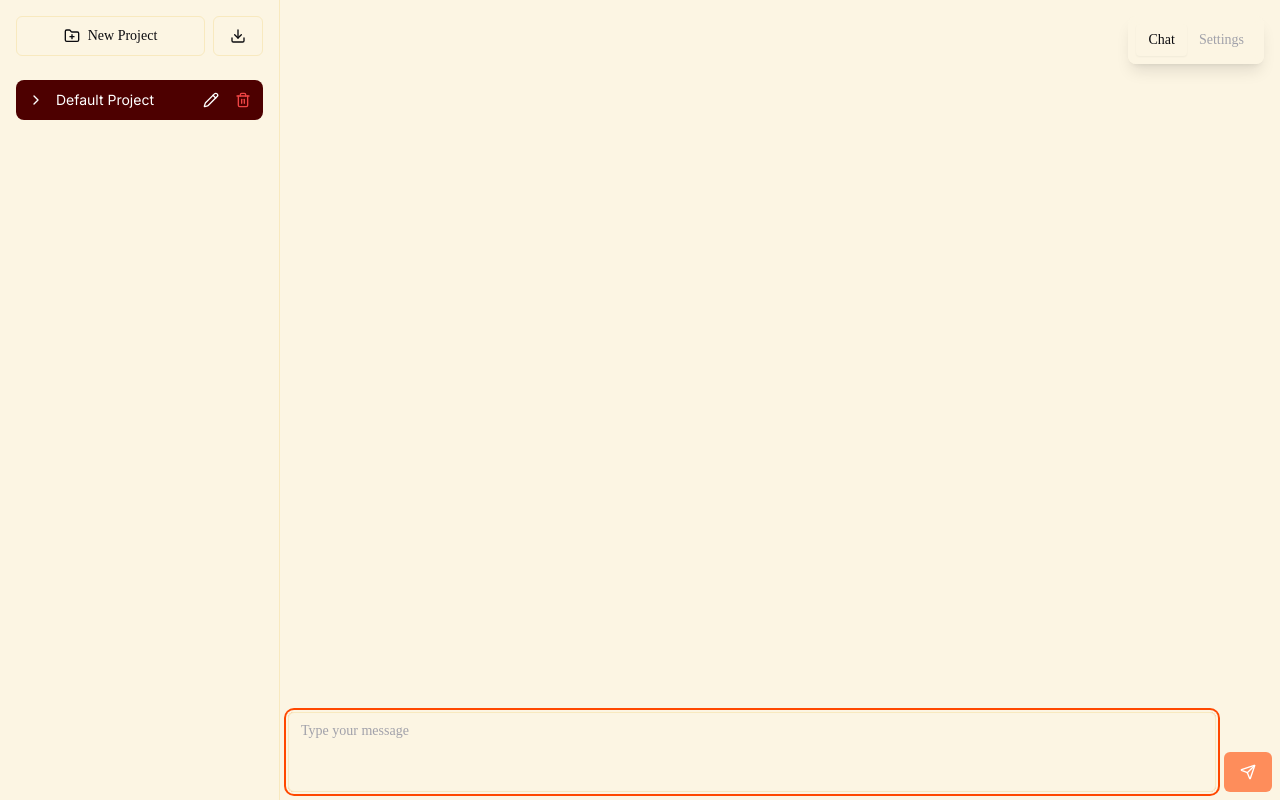
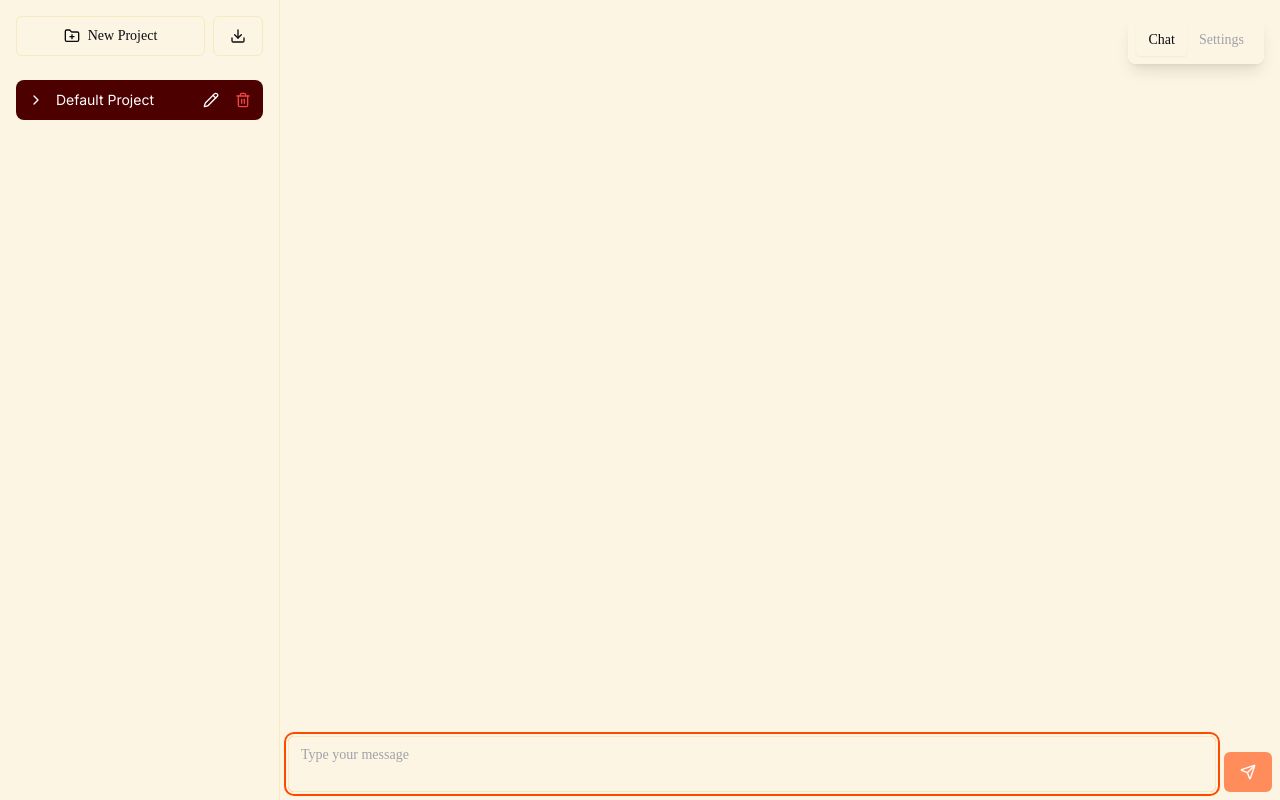
Before and after one commit to nick1udwig/kibitz, a Next.js app: page / in a window 1280 px wide. Built offline with nearby package versions, Linux system fonts and the light colour scheme; a web font is replaced by a local one.

Commit message:
Make message input single line by default and reset after send

```diff
--- a/src/components/LlmChat/ChatView.tsx
+++ b/src/components/LlmChat/ChatView.tsx
@@ -439,9 +439,10 @@ const ChatViewComponent = React.forwardRef<ChatViewRef>((props, ref) => {
       shouldCancelRef.current = false;
       setIsLoading(false);
 
-      // Focus the input field after the LLM finishes talking
+      // Focus the input field and reset height after the LLM finishes talking
       if (inputRef.current) {
         inputRef.current.focus();
+        inputRef.current.style.height = '2.5em';
       }
     }
   };
--- a/src/components/ui/textarea.tsx
+++ b/src/components/ui/textarea.tsx
@@ -34,7 +34,7 @@ const Textarea = React.forwardRef<HTMLTextAreaElement, TextareaProps>(
     return (
       <textarea
         className={cn(
-          "flex min-h-[2em] md:min-h-[80px] w-full rounded-md border border-input bg-transparent px-3 py-2 text-sm ring-offset-background placeholder:text-muted-foreground focus-visible:outline-none focus-visible:ring-2 focus-visible:ring-ring focus-visible:ring-offset-2 disabled:cursor-not-allowed disabled:opacity-50 overflow-y-auto resize-none transition-height duration-150",
+          "flex min-h-[2.5em] w-full rounded-md border border-input bg-transparent px-3 py-2 text-sm ring-offset-background placeholder:text-muted-foreground focus-visible:outline-none focus-visible:ring-2 focus-visible:ring-ring focus-visible:ring-offset-2 disabled:cursor-not-allowed disabled:opacity-50 overflow-y-auto resize-none transition-height duration-150",
           className
         )}
         ref={(element) => {
```
